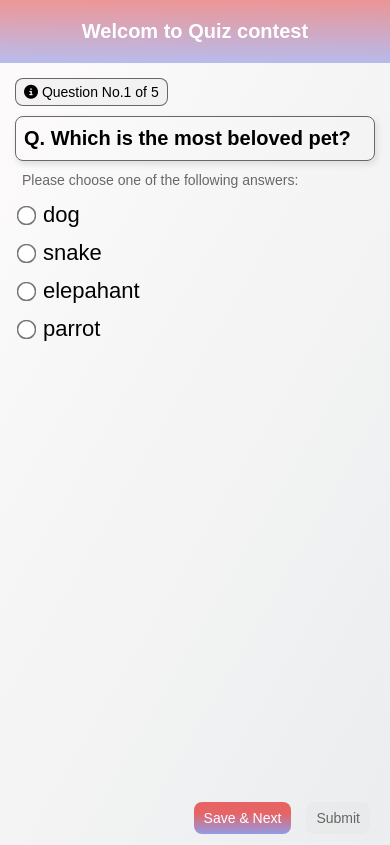
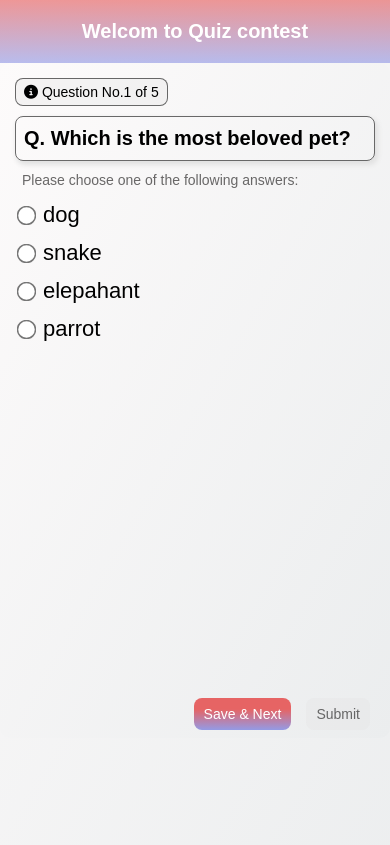
Before and after one commit to Vishnu367/projects, a plain HTML site: page index.html in a window 390 px wide. Shown: the top 845 px of the page. Drawn offline with Linux system fonts and the light colour scheme.

Commit message:
Update height to min-height of the qna-container at media querie style.css

```diff
--- a/style.css
+++ b/style.css
@@ -231,7 +231,7 @@ body, html {
         margin: 0px;
         border: none;
         padding: 1rem;
-        height: 92.3vh;
+        min-height: 80vh;
     }
     #que-no-info {
         font-size: 1.4rem;
```
